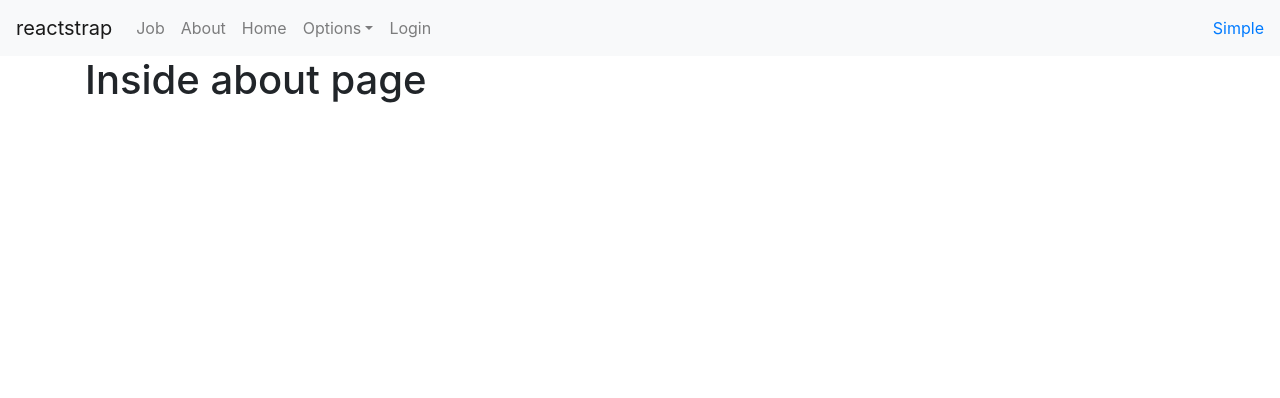
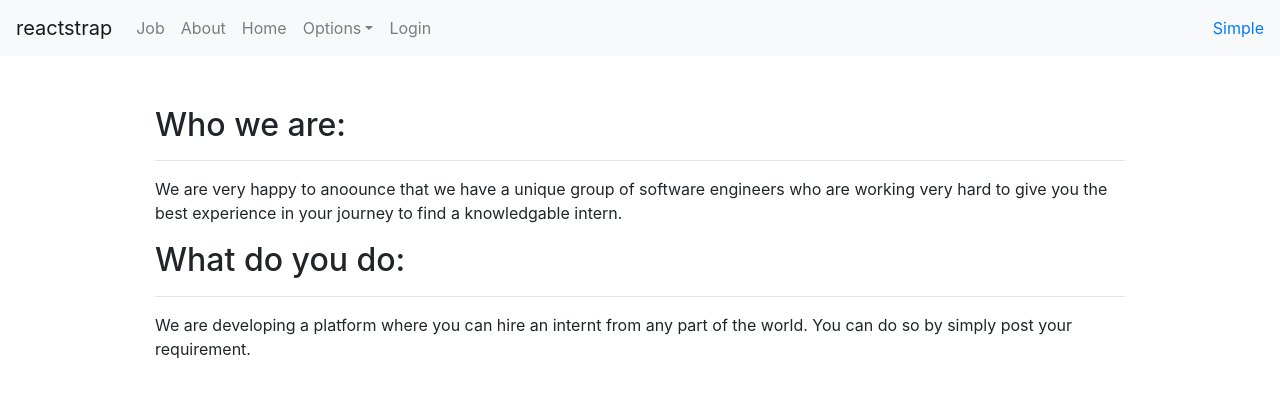
Before and after one commit to tanusgit/MyKitchen, a React (Create React App) app in the folder mykitchen/: page /About in a window 1280 px wide. Shown: the top 398 px of the page. Built offline with nearby package versions, Linux system fonts and the light colour scheme.

Commit message:
about page

```diff
--- a/mykitchen/src/App.js
+++ b/mykitchen/src/App.js
@@ -32,8 +32,8 @@ import Job from './component/jobs';
     );
   }
 
-}
-*/
+}*/
+
 
 function App() {
   return (
--- a/mykitchen/src/component/About.js
+++ b/mykitchen/src/component/About.js
@@ -14,8 +14,23 @@ class About extends Component {
 
 
             return (
-                <div className="container">
-                  <h1>Inside about page</h1>
+                <div className="container" style={{width:"1000px", marginTop: "50px"}}>
+                    <h2>
+                        Who we are:
+                    </h2>
+                    <hr></hr>
+                  <p>We are very happy to anoounce that we have a unique
+                      group of software engineers who are working very hard
+                      to give you the best experience in your journey to find
+                      a knowledgable intern.
+                  </p>
+                  <h2>
+                        What do you do:
+                    </h2>
+                    <hr></hr>
+                    We are developing a platform where you can hire an internt
+                    from any part of the world. You can do so by simply post
+                    your requirement.
 
                 </div>
             );
--- a/mykitchen/src/component/jobs.js
+++ b/mykitchen/src/component/jobs.js
@@ -9,11 +9,14 @@ class Job extends Component {
 
     constructor(props) {
         super(props);
-        this.gotoGit = this.go.bind(this);
+        this.go = this.go.bind(this);
     }
 
     go() {
-       return <p>hello world</p>
+       return (
+           <div><p>hello world</p></div>
+
+       );
     }
 
     render() {
@@ -38,7 +41,7 @@ class Job extends Component {
                                 <CardTitle>Card title</CardTitle>
                                 <CardSubtitle>Card subtitle</CardSubtitle>
                                 <CardText>Some quick example text to build on the card title and make up the bulk of the card's content.</CardText>
-                                <Button onClick={this.go()} >Button</Button>
+                                <Button onClick={this.go} >Button</Button>
                             </CardBody>
                         </Card>
                     </div>
```
